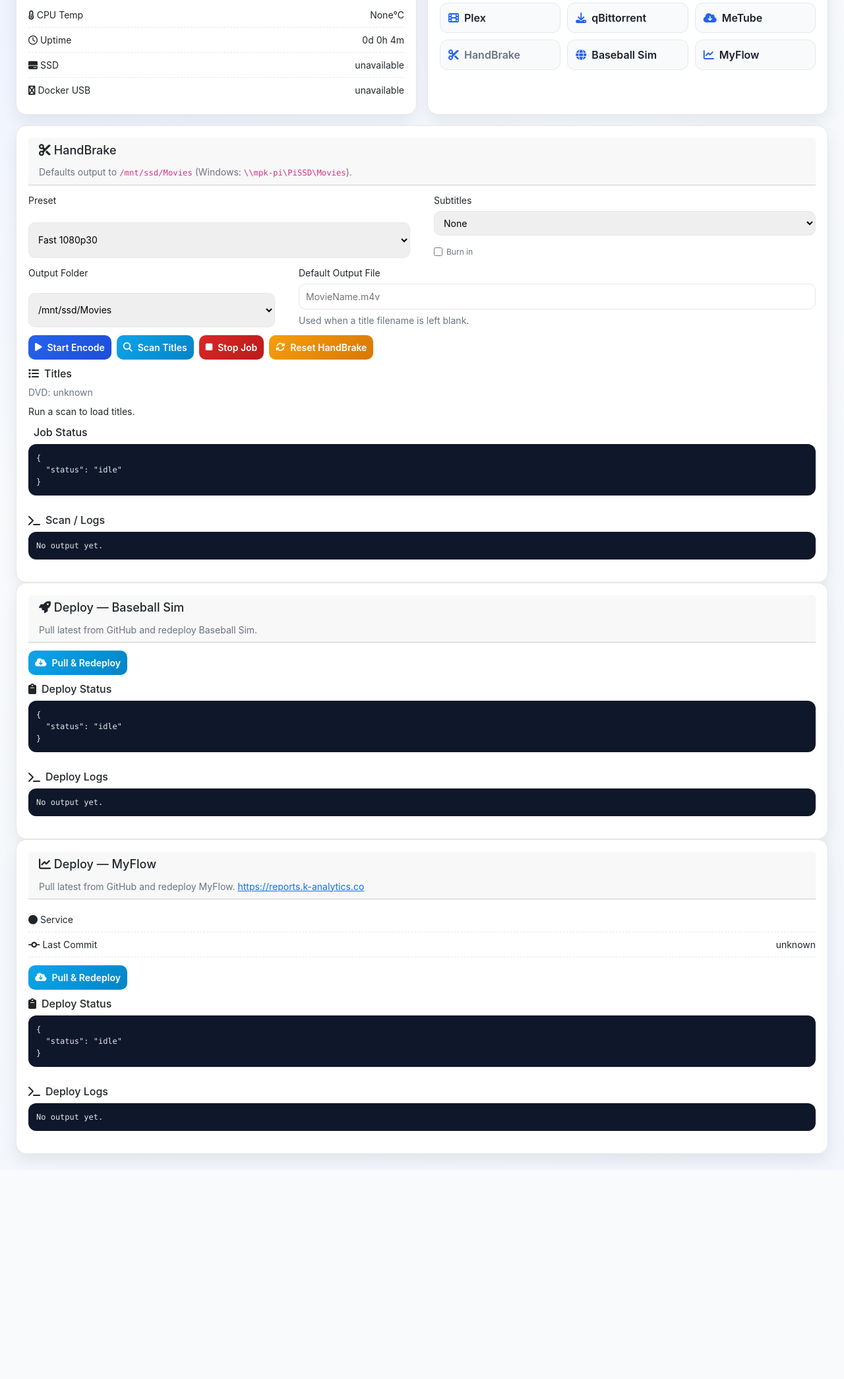
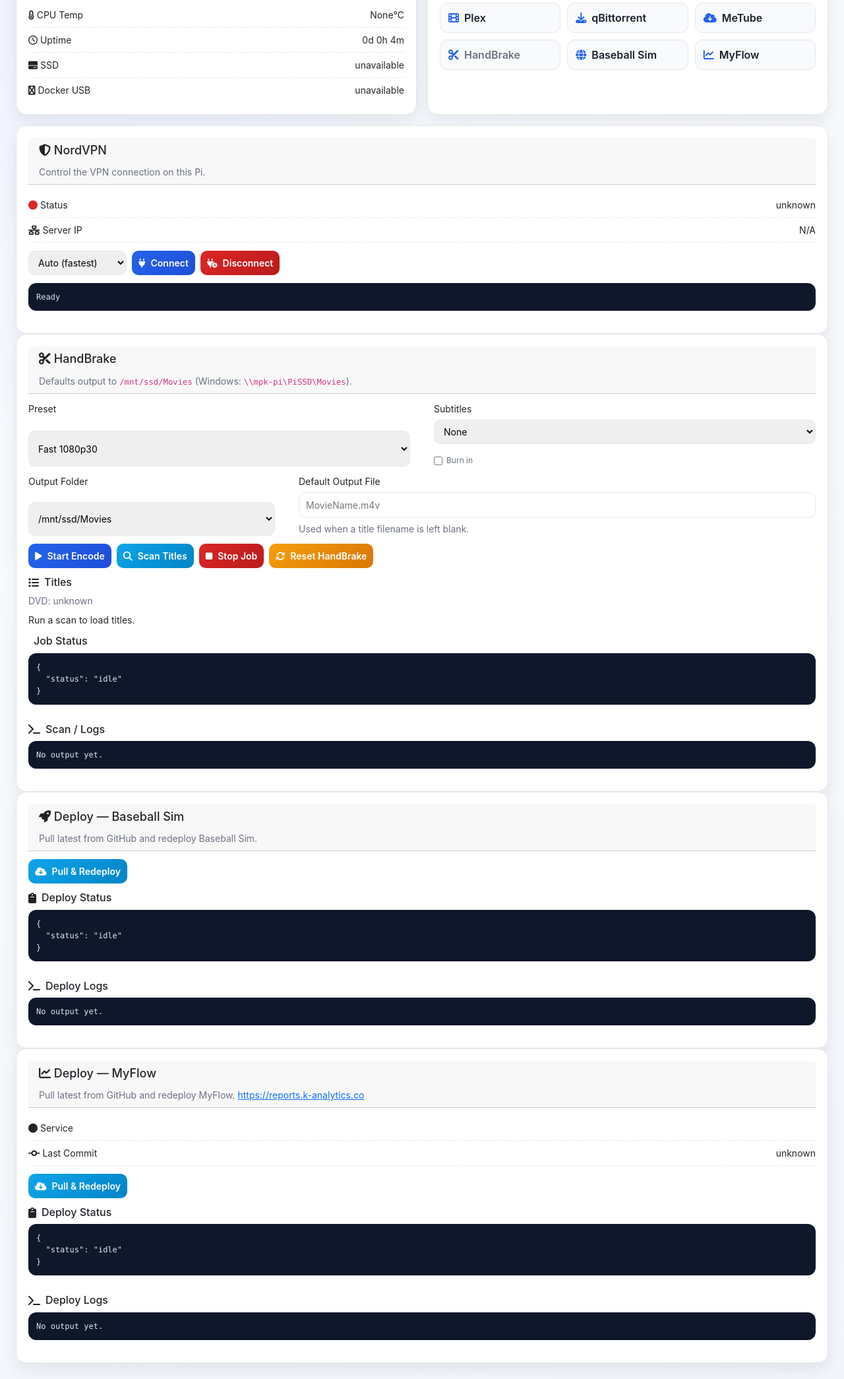
Before and after one commit to mpkrieger1/pi_hub, a Flask app: page / in a window 1280 px wide. Shown: the part 158-2248 px from the top of the page at 66% size. Before the commit the page ends 1922 px from the top, so only its background shows below. Run offline with Flask 3, Linux system fonts and the light colour scheme; parts of the project's set-up code (start-up, migrations or seed data) failed here and were passed over.

Commit message:
Add NordVPN connect/disconnect controls to Pi Hub
- VPN status card with connection state, country, server IP
- Connect button with country selector (auto/US/CA/UK/DE/NL/CH/JP/AU)
- Disconnect button
- Live-updating status every 10 seconds

Co-Authored-By: Claude Opus 4.6 <noreply@anthropic.com>

```diff
--- a/app.py
+++ b/app.py
@@ -155,6 +155,32 @@ def load_myflow_deploy():
     return {"status": "idle"}
 
 
+def nordvpn_status():
+    """Get NordVPN connection status."""
+    info = {"connected": False, "status": "unknown", "country": None, "ip": None}
+    try:
+        result = subprocess.run(
+            ["nordvpn", "status"],
+            capture_output=True, text=True, timeout=5,
+        )
+        output = result.stdout
+        for line in output.splitlines():
+            line = line.strip()
+            if line.startswith("Status:"):
+                val = line.split(":", 1)[1].strip()
+                info["status"] = val
+                info["connected"] = "connect" in val.lower()
+            elif line.startswith("Country:"):
+                info["country"] = line.split(":", 1)[1].strip()
+            elif line.startswith("Server IP:") or line.startswith("IP:"):
+                info["ip"] = line.split(":", 1)[1].strip()
+            elif line.startswith("City:"):
+                info["city"] = line.split(":", 1)[1].strip()
+    except Exception:
+        pass
+    return info
+
+
 def myflow_service_status():
     """Get MyFlow systemd service status and last git pull info."""
     info = {"active": False, "status": "unknown", "last_pull": None, "commit": None}
@@ -222,6 +248,7 @@ def index():
         baseball_url=BASEBALL_PUBLIC_URL,
         myflow_url=MYFLOW_PUBLIC_URL,
         myflow=myflow_service_status(),
+        vpn=nordvpn_status(),
     )
 
 
@@ -432,6 +459,38 @@ def myflow_deploy_status():
     return jsonify({"job": job, "log_tail": log_text})
 
 
+@app.route("/vpn/status")
+def vpn_status_api():
+    return jsonify(nordvpn_status())
+
+
+@app.route("/vpn/connect", methods=["POST"])
+def vpn_connect():
+    country = request.form.get("country", "").strip()
+    cmd = ["nordvpn", "connect"]
+    if country:
+        cmd.append(country)
+    try:
+        result = subprocess.run(cmd, capture_output=True, text=True, timeout=30)
+        output = result.stdout + result.stderr
+        return jsonify({"ok": result.returncode == 0, "output": output.strip()})
+    except Exception as e:
+        return jsonify({"ok": False, "output": str(e)}), 500
+
+
+@app.route("/vpn/disconnect", methods=["POST"])
+def vpn_disconnect():
+    try:
+        result = subprocess.run(
+            ["nordvpn", "disconnect"],
+            capture_output=True, text=True, timeout=15,
+        )
+        output = result.stdout + result.stderr
+        return jsonify({"ok": result.returncode == 0, "output": output.strip()})
+    except Exception as e:
+        return jsonify({"ok": False, "output": str(e)}), 500
+
+
 @app.route("/scan")
 def scan():
     try:
--- a/static/app.js
+++ b/static/app.js
@@ -133,6 +133,51 @@ piRebootBtn.addEventListener("click", async () => {
   await fetch("/pi/reboot", { method: "POST" });
 });
 
+// ── NordVPN ──
+const vpnConnectBtn = document.getElementById("vpn-connect-btn");
+const vpnDisconnectBtn = document.getElementById("vpn-disconnect-btn");
+const vpnCountry = document.getElementById("vpn-country");
+const vpnStatus = document.getElementById("vpn-status");
+const vpnIp = document.getElementById("vpn-ip");
+const vpnDot = document.getElementById("vpn-dot");
+const vpnLog = document.getElementById("vpn-log");
+
+if (vpnConnectBtn) {
+  vpnConnectBtn.addEventListener("click", async () => {
+    vpnLog.textContent = "Connecting...";
+    const fd = new FormData();
+    fd.append("country", vpnCountry.value);
+    const res = await fetch("/vpn/connect", { method: "POST", body: fd });
+    const data = await res.json();
+    vpnLog.textContent = data.output || (data.ok ? "Connected" : "Failed");
+    fetchVpnStatus();
+  });
+}
+
+if (vpnDisconnectBtn) {
+  vpnDisconnectBtn.addEventListener("click", async () => {
+    vpnLog.textContent = "Disconnecting...";
+    const res = await fetch("/vpn/disconnect", { method: "POST" });
+    const data = await res.json();
+    vpnLog.textContent = data.output || (data.ok ? "Disconnected" : "Failed");
+    fetchVpnStatus();
+  });
+}
+
+async function fetchVpnStatus() {
+  try {
+    const res = await fetch("/vpn/status");
+    const data = await res.json();
+    if (vpnStatus) {
+      let text = data.status;
+      if (data.country) text += " (" + data.country + (data.city ? ", " + data.city : "") + ")";
+      vpnStatus.textContent = text;
+    }
+    if (vpnIp) vpnIp.textContent = data.ip || "N/A";
+    if (vpnDot) vpnDot.style.color = data.connected ? "#16a34a" : "#dc2626";
+  } catch (e) {}
+}
+
 // ── Baseball Sim Deploy ──
 const deployBtn = document.getElementById("deploy-btn");
 const deployStatus = document.getElementById("deploy-status");
@@ -200,7 +245,9 @@ setInterval(fetchStatus, 5000);
 setInterval(fetchDeployStatus, 5000);
 setInterval(fetchMyFlowDeployStatus, 5000);
 setInterval(fetchMyFlowServiceStatus, 15000);
+setInterval(fetchVpnStatus, 10000);
 fetchStatus();
 fetchDeployStatus();
 fetchMyFlowDeployStatus();
 fetchMyFlowServiceStatus();
+fetchVpnStatus();
--- a/templates/index.html
+++ b/templates/index.html
@@ -94,6 +94,47 @@
             MyFlow
           </a>
         </div>
+      </div>
+    </section>
+
+    <section class="card">
+      <div class="card-header">
+        <div>
+          <h2><i class="fa-solid fa-shield-halved"></i> NordVPN</h2>
+          <p class="subtle mb-0">Control the VPN connection on this Pi.</p>
+        </div>
+      </div>
+      <div class="kv">
+        <div><i class="fa-solid fa-circle" id="vpn-dot" style="color:{% if vpn.connected %}#16a34a{% else %}#dc2626{% endif %}"></i> Status</div>
+        <div id="vpn-status">{{ vpn.status }}{% if vpn.country %} ({{ vpn.country }}{% if vpn.city %}, {{ vpn.city }}{% endif %}){% endif %}</div>
+      </div>
+      <div class="kv">
+        <div><i class="fa-solid fa-network-wired"></i> Server IP</div>
+        <div id="vpn-ip">{{ vpn.ip or 'N/A' }}</div>
+      </div>
+      <div class="actions" style="margin-top:12px">
+        <div style="display:flex;gap:8px;align-items:center">
+          <select id="vpn-country" style="padding:8px 10px;border-radius:10px;border:1px solid var(--border);font-size:14px">
+            <option value="">Auto (fastest)</option>
+            <option value="United_States">United States</option>
+            <option value="Canada">Canada</option>
+            <option value="United_Kingdom">United Kingdom</option>
+            <option value="Germany">Germany</option>
+            <option value="Netherlands">Netherlands</option>
+            <option value="Switzerland">Switzerland</option>
+            <option value="Japan">Japan</option>
+            <option value="Australia">Australia</option>
+          </select>
+          <button type="button" id="vpn-connect-btn" class="btn-primary">
+            <i class="fa-solid fa-plug"></i> Connect
+          </button>
+          <button type="button" id="vpn-disconnect-btn" class="btn-danger">
+            <i class="fa-solid fa-plug-circle-xmark"></i> Disconnect
+          </button>
+        </div>
+      </div>
+      <div class="status">
+        <pre id="vpn-log" style="max-height:80px">Ready</pre>
       </div>
     </section>
 
```
